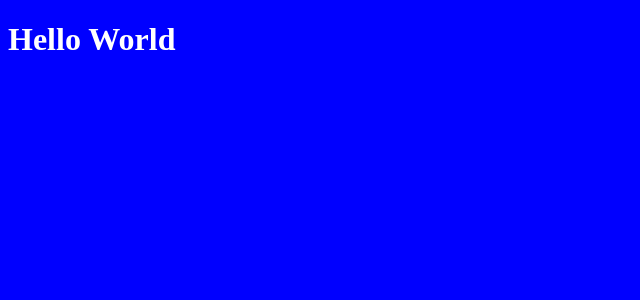
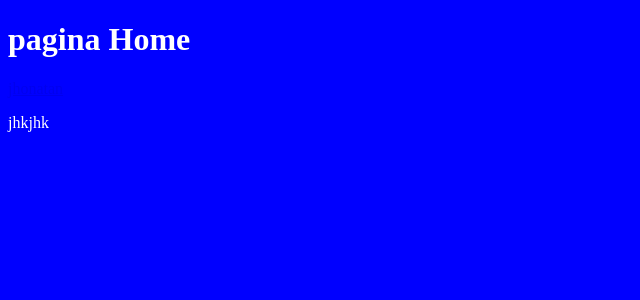
Before and after one commit to dchiapa/LinksLink, a React (Create React App) app: page / in a window 1280 px wide. Shown: the top 300 px of the page, without its empty margins (0-640 px from the left). Built offline with nearby package versions, Linux system fonts and the light colour scheme.

Commit message:
adding branch

```diff
--- a/src/App.js
+++ b/src/App.js
@@ -1,9 +1,22 @@
 import "../src/css/App.css";
+import React from "react";
+import ProfileKira from "./components/Profilekira";
+import Home from "./pages/Home"
+import PagenotFound from "./pages/PagenotFound"
+import {
+  BrowserRouter as Router,
+  Switch,
+  Route,
+} from "react-router-dom";
 function App() {
   return (
-    <div className="App">
-      <h1>Hello World</h1>
-    </div>
+    <Router>
+    <Switch>
+      <Route exact path="/ProfileKira" component={ProfileKira}/>
+      <Route exact path="/" component={Home}/>
+      <Route path="/*" component={PagenotFound}/>
+    </Switch>
+    </Router>
   );
 }
 
--- /dev/null
+++ b/src/components/Profilekira.js
@@ -0,0 +1,9 @@
+const ProfileKira = () => {
+ return (
+     <div>
+    <h2>Esta es la page de contact</h2>
+     </div>
+  )
+}
+
+export default ProfileKira
--- /dev/null
+++ b/src/pages/Home.js
@@ -0,0 +1,13 @@
+import { Link } from "react-router-dom"
+
+const Home = () => {
+    return (
+        <div>
+        <h1>pagina Home</h1>
+        <Link to="/ProfileKira">jhonatan</Link>
+        <p>jhkjhk</p>
+        </div>
+    )
+}
+
+export default Home
--- /dev/null
+++ b/src/pages/PagenotFound.js
@@ -0,0 +1,9 @@
+const PagenotFound = () => {
+    return (
+                <div>
+                    pAGE NO ENCONTRAD
+                </div>
+    )
+}
+
+export default PagenotFound
```
Also changed, not shown: src/components/readme.md (deleted), src/pages/readme.md (deleted).
